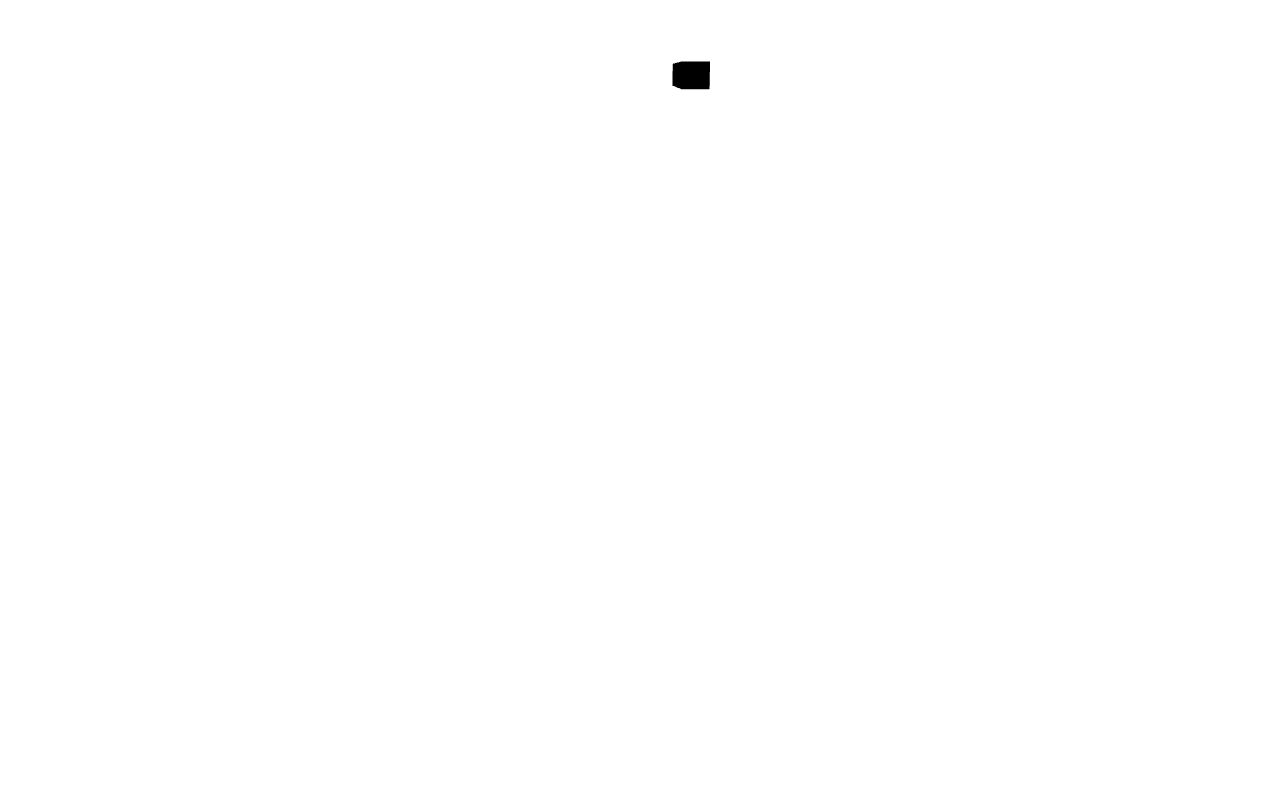
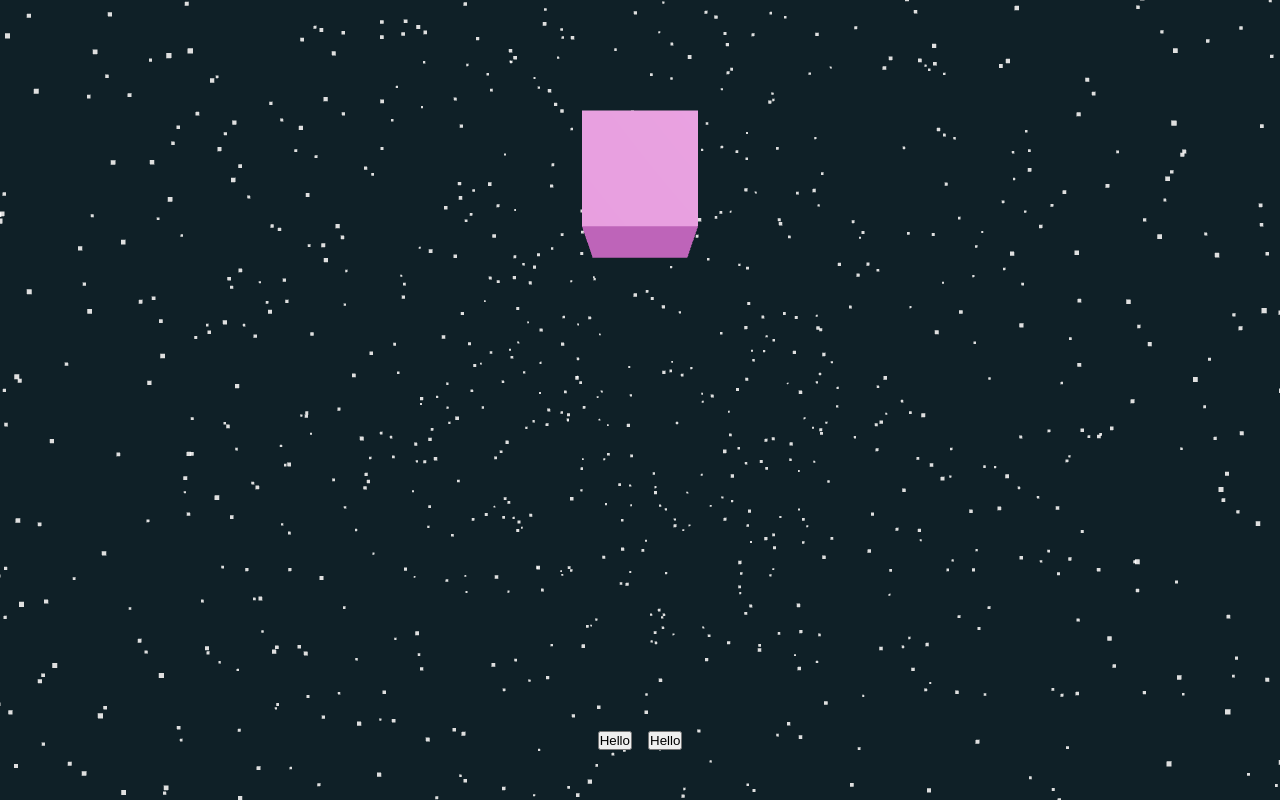
Before and after one commit to DT0998/3d-basic-react, a React (Create React App) app: page / in a window 1280 px wide. Built offline with nearby package versions, Linux system fonts and the light colour scheme.

Commit message:
feat: add smth

```diff
--- a/package.json
+++ b/package.json
@@ -3,6 +3,7 @@
   "version": "0.1.0",
   "private": true,
   "dependencies": {
+    "@react-three/drei": "^9.57.3",
     "@react-three/fiber": "^8.11.9",
     "@testing-library/jest-dom": "^5.16.5",
     "@testing-library/react": "^13.4.0",
--- a/src/App.js
+++ b/src/App.js
@@ -1,8 +1,13 @@
 import { RouterProvider } from "react-router";
 import Routes from "./configs/routes/routes";
+import classes from "./App.module.css";
 
 function App() {
-  return <RouterProvider router={Routes} />;
+  return (
+    <div className={classes.app}>
+      <RouterProvider router={Routes} />
+    </div>
+  );
 }
 
 export default App;
--- /dev/null
+++ b/src/App.module.css
@@ -0,0 +1,3 @@
+.app {
+    height: 100%;
+}
--- a/src/components/Box/index.jsx
+++ b/src/components/Box/index.jsx
@@ -1,26 +1,12 @@
-import { useFrame } from "@react-three/fiber";
-import { useRef, useState } from "react";
-
 function Box(props) {
   // This reference will give us direct access to the mesh
-  const mesh = useRef();
   // Set up state for the hovered and active state
-  const [hovered, setHover] = useState(false);
-  const [active, setActive] = useState(false);
   // Subscribe this component to the render-loop, rotate the mesh every frame
-  useFrame((state, delta) => (mesh.current.rotation.x += delta));
   // Return view, these are regular three.js elements expressed in JSX
   return (
-    <mesh
-      {...props}
-      ref={mesh}
-      scale={active ? 2 : 1}
-      onClick={(event) => setActive(!active)}
-      onPointerOver={(event) => setHover(true)}
-      onPointerOut={(event) => setHover(false)}
-    >
-      <boxGeometry args={[1, 1, 1]} />
-      <meshStandardMaterial color={hovered ? "hotpink" : "orange"} />
+    <mesh {...props}>
+      <boxBufferGeometry attach="geometry" />
+      <meshLambertMaterial attach="material" color={props.color} />
     </mesh>
   );
 }
--- /dev/null
+++ b/src/components/Button/index.jsx
@@ -0,0 +1,5 @@
+
+function Button(props) {
+  return <button>Hello</button>;
+}
+export default Button;
--- /dev/null
+++ b/src/components/Plane/index.jsx
@@ -0,0 +1,13 @@
+function Plane(props) {
+    // This reference will give us direct access to the mesh
+    // Set up state for the hovered and active state
+    // Subscribe this component to the render-loop, rotate the mesh every frame
+    // Return view, these are regular three.js elements expressed in JSX
+    return (
+      <mesh {...props}>
+        <planeBufferGeometry attach="geometry" args={[100,100]} />
+        <meshLambertMaterial attach="material" color={props.color} />
+      </mesh>
+    );
+  }
+  export default Plane;
--- a/src/index.css
+++ b/src/index.css
@@ -1,8 +1,22 @@
+* {
+  margin: 0;
+  padding: 0;
+  box-sizing: border-box;
+}
+
 body {
-  margin: 0;
   font-family: -apple-system, BlinkMacSystemFont, 'Segoe UI', 'Roboto', 'Oxygen',
     'Ubuntu', 'Cantarell', 'Fira Sans', 'Droid Sans', 'Helvetica Neue',
     sans-serif;
   -webkit-font-smoothing: antialiased;
   -moz-osx-font-smoothing: grayscale;
 }
+
+html,
+body,
+#root {
+  height: 100%;
+  width: 100%;
+  margin: 0;
+  padding: 0;
+}
--- a/src/index.js
+++ b/src/index.js
@@ -1,8 +1,8 @@
 import React from 'react';
 import ReactDOM from 'react-dom/client';
-import './index.css';
 import App from './App';
 import reportWebVitals from './reportWebVitals';
+import './index.css';
 
 const root = ReactDOM.createRoot(document.getElementById('root'));
 root.render(
--- a/src/pages/home/home.module.css
+++ b/src/pages/home/home.module.css
@@ -1,3 +1,18 @@
 .container {
-    flex: 1;
+   background: #0F2027;
+   height: 100%;
+   display: flex;
+   flex-direction: column;
+   align-items: center;
 }
+
+.container_3d {
+   height: 100%;
+}
+
+.overlay {
+   position: absolute;
+   bottom: 50px;
+   gap: 1rem;
+   display: flex;
+}
--- a/src/pages/home/index.jsx
+++ b/src/pages/home/index.jsx
@@ -1,16 +1,29 @@
 import { Canvas } from "@react-three/fiber";
 import React, { Fragment } from "react";
 import Box from "../../components/Box";
+import Button from "../../components/Button";
 import classes from "./home.module.css";
+import { OrbitControls, Stars } from "@react-three/drei";
+import Plane from "../../components/Plane";
 
 function Home() {
   return (
     <Fragment>
-      <div className={classes.container}>
-        <Canvas>
-          <Box position={[2, 0, 1]} />
+      <group className={classes.container}>
+        <Canvas className={classes.container_3d}>
+          <OrbitControls />
+          <Stars />
+          <ambientLight intensity={0.5} />
+          <spotLight position={[10, 10, 10]} angle={0.3} />
+          <pointLight position={[-10, 10, -10]} />
+          <Box position={[0, 2, 0]} color="violet"/>
+          <Plane position={[0, 0, 0]} rotation={[-Math.PI / 2, 0, 0]} color="yellow" />
         </Canvas>
-      </div>
+        <div className={classes.overlay}>
+          <Button></Button>
+          <Button></Button>
+        </div>
+      </group>
     </Fragment>
   );
 }
```
Also changed, not shown: 1 other file (tests, documents, lock files or other folders).
